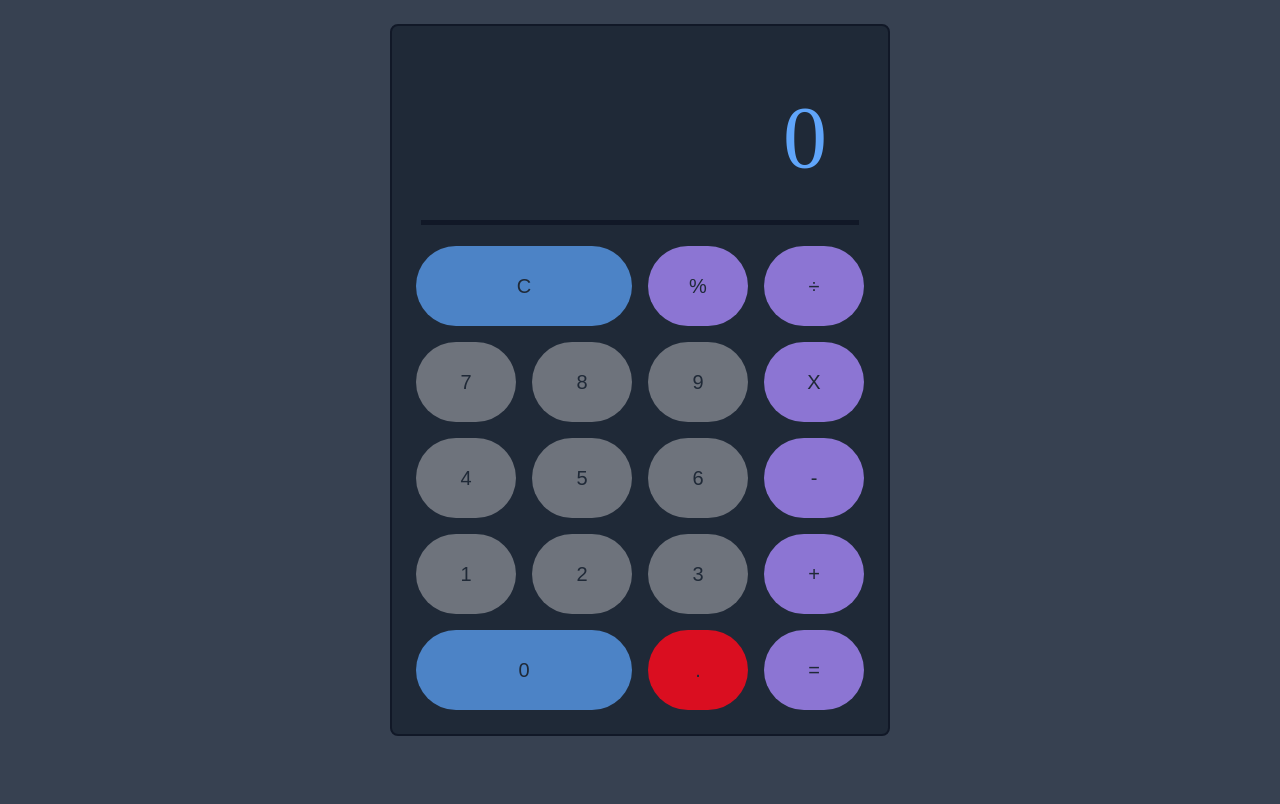
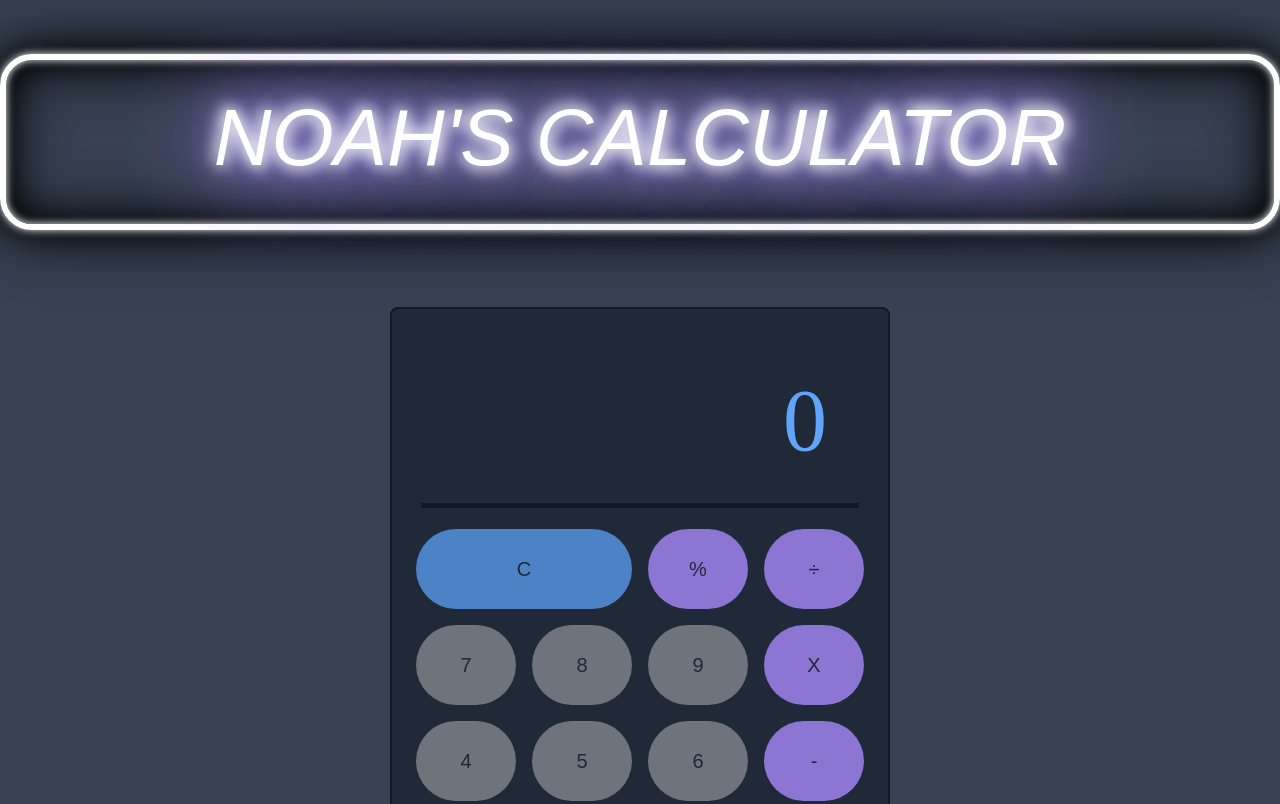
Before and after one commit to OriginalByteMe/js-calculator, a plain HTML site: page index.html in a window 1280 px wide. Shown: the top 804 px of the page. Drawn offline with Linux system fonts and the light colour scheme.

Commit message:
Add title + title animation

```diff
--- a/index.html
+++ b/index.html
@@ -16,8 +16,8 @@
         <!--[if lt IE 7]>
             <p class="browsehappy">You are using an <strong>outdated</strong> browser. Please <a href="#">upgrade your browser</a> to improve your experience.</p>
         <![endif]-->
+        <h1>Noah's Calculator</h1>
         <main id="calculator">
-
             <div class="container">
                 <div id="screen">
                     <!-- Screen display goes here for answers and numbers -->
--- a/stylesheet.css
+++ b/stylesheet.css
@@ -1,8 +1,70 @@
+:root {
+     /* Set neon color */
+  --neon-text-color: #a58af9;
+  --neon-border-color: #020304;
+}
+
 body {
     margin: 0;
     font: 'Mono';
     background-color: #374151;
+    text-align: center;
 }
+h1 {
+    font-family: 'Exo 2', sans-serif;
+    font-size: 5rem;
+    font-weight: 200;
+    font-style: italic;
+    color: #fff;
+    padding: 2rem 3rem 2.5rem;
+    border: 0.4rem solid #fff;
+    border-radius: 2rem;
+    text-transform: uppercase;
+    animation: flicker 1.5s infinite alternate;
+}
+
+h1::-moz-selection {
+    background-color: var(--neon-border-color);
+    color: var(--neon-text-color);
+  }
+
+  h1::selection {
+    background-color: var(--neon-border-color);
+    color: var(--neon-text-color);
+  }
+
+  h1:focus {
+    outline: none;
+  }
+
+  /* Animate neon flicker */
+  @keyframes flicker {
+
+      0%, 19%, 21%, 23%, 25%, 54%, 56%, 100% {
+
+          text-shadow:
+              -0.2rem -0.2rem 1rem #fff,
+              0.2rem 0.2rem 1rem #fff,
+              0 0 2rem var(--neon-text-color),
+              0 0 4rem var(--neon-text-color),
+              0 0 6rem var(--neon-text-color),
+              0 0 8rem var(--neon-text-color),
+              0 0 10rem var(--neon-text-color);
+
+          box-shadow:
+              0 0 .5rem #fff,
+              inset 0 0 .5rem #fff,
+              0 0 2rem var(--neon-border-color),
+              inset 0 0 2rem var(--neon-border-color),
+              0 0 4rem var(--neon-border-color),
+              inset 0 0 4rem var(--neon-border-color);
+      }
+
+      20%, 24%, 55% {
+          text-shadow: none;
+          box-shadow: none;
+      }
+  }
 
 #calculator{
     display: flex;
@@ -31,13 +93,15 @@ body {
     justify-content: right;
     font-weight: initial;
     font-size: 5.5em;
-    /* align-items: flex-end; */
+    align-items: flex-end;
     grid-column-start: 1;
     grid-column-end: -1;
     color: #60a5fa;
     border-bottom: solid #111827;
     border-bottom-width: 5px;
     outline: none;
+    box-sizing: border-box;
+    overflow:auto;
 }
 
 button{
```
